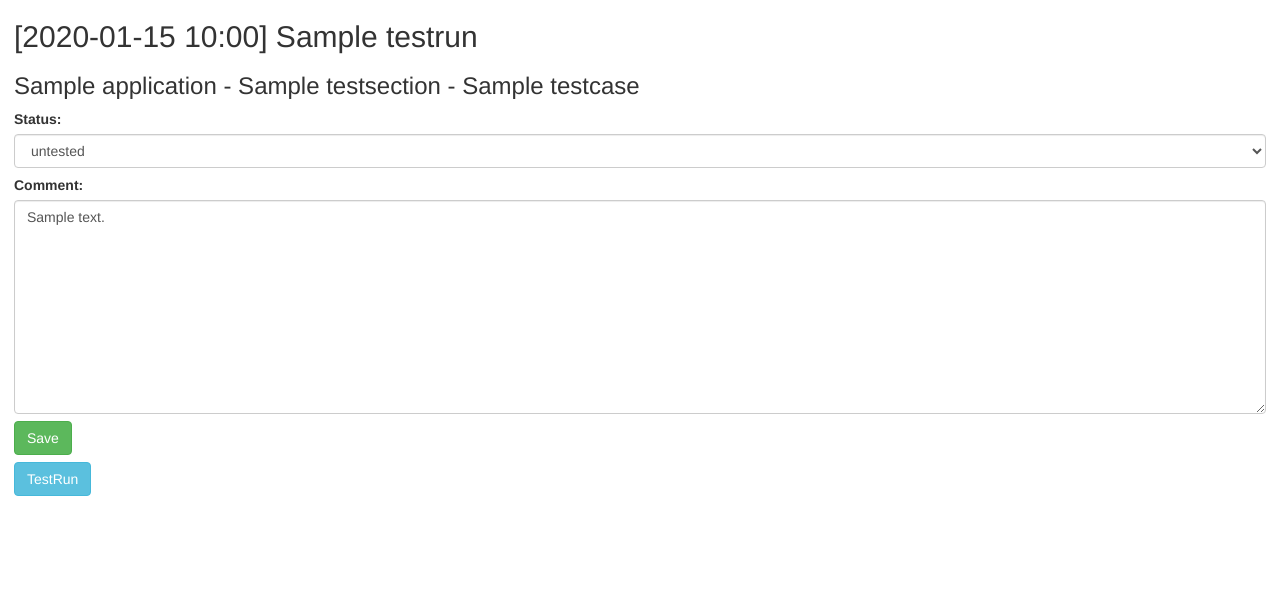
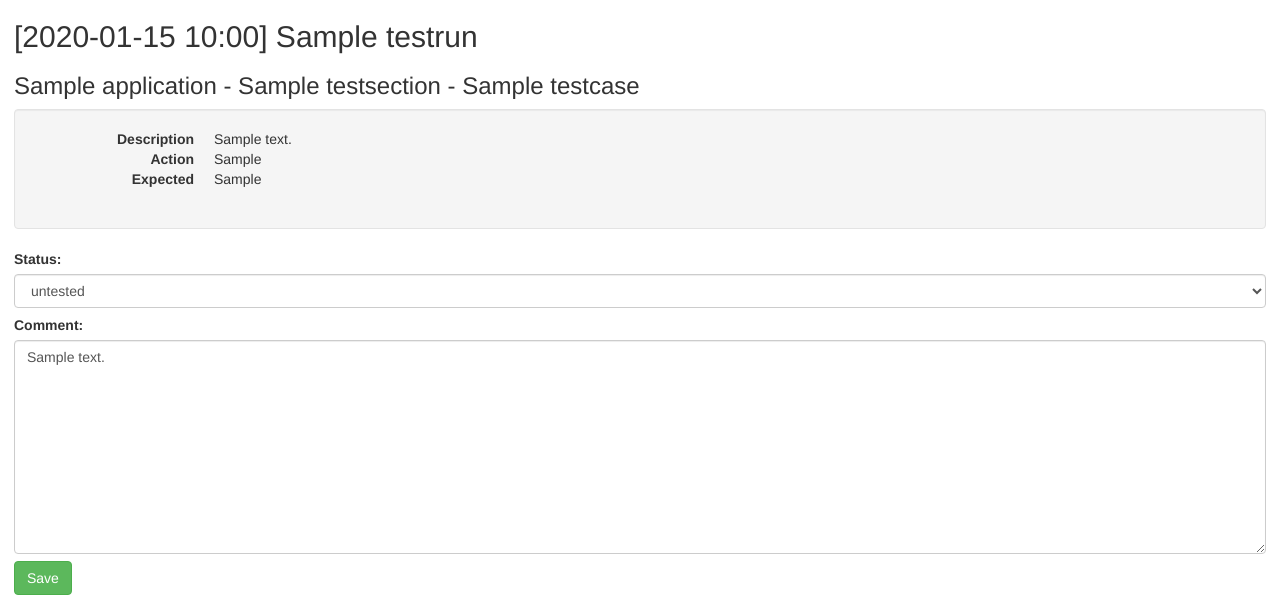
Before and after one commit to rs-dev/Test-Secretary, a Django app: page /testcaserun/edit/1/ in a window 1280 px wide. Shown: the top 601 px of the page. Run offline with Django 3.2, Linux system fonts and the light colour scheme; tables that the repository leaves empty hold one stand-in row (values such as "Sample post"); some libraries are stand-ins or nearby versions.

Commit message:
show testcase description in testcaserun edit

```diff
--- a/test_secretary/templates/test_secretary/edit_testcaserun.html
+++ b/test_secretary/templates/test_secretary/edit_testcaserun.html
@@ -4,9 +4,6 @@
 {% load static %}
 
 {% block main %}
-  <h2>{{ testcaserun.testrun }}</h2>
-  <h3>{{ testcaserun.testcase }}</h3>
-
   {% if saved %}
     <div class="alert alert-success alert-dismissable">
       <button type="button" class="close" data-dismiss="alert" aria-hidden="true">&times;</button>
@@ -21,6 +18,20 @@
     </div>
   {% endif %}
 
+  <h2>{{ testcaserun.testrun }}</h2>
+  <h3>{{ testcaserun.testcase }}</h3>
+
+  <div class="well">
+    <dl class="dl-horizontal">
+      <dt>{% trans 'Description' %}</dt>
+      <dd>{{ testcaserun.testcase.description|linebreaksbr }}</dd>
+      <dt>{% trans 'Action' %}</dt>
+      <dd>{{ testcaserun.testcase.action|linebreaksbr }}</dd>
+      <dt>{% trans 'Expected' %}</dt>
+      <dd> {{ testcaserun.testcase.expected|linebreaksbr }}</dd>
+    </dl>
+  </div>
+
   <form role="form" method=POST action="">
     {% csrf_token %}
     {{ testcaserun_form }}
```
